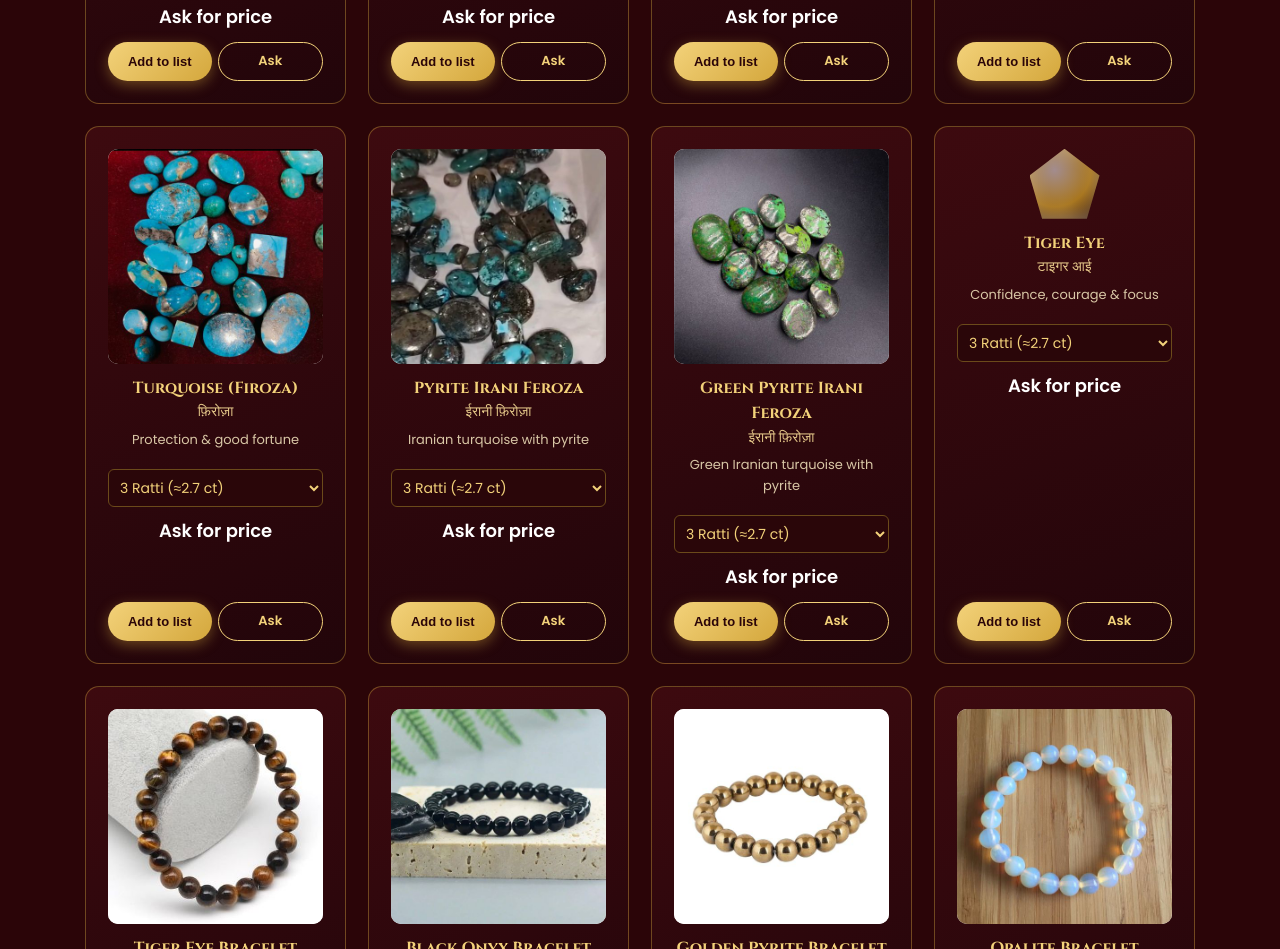
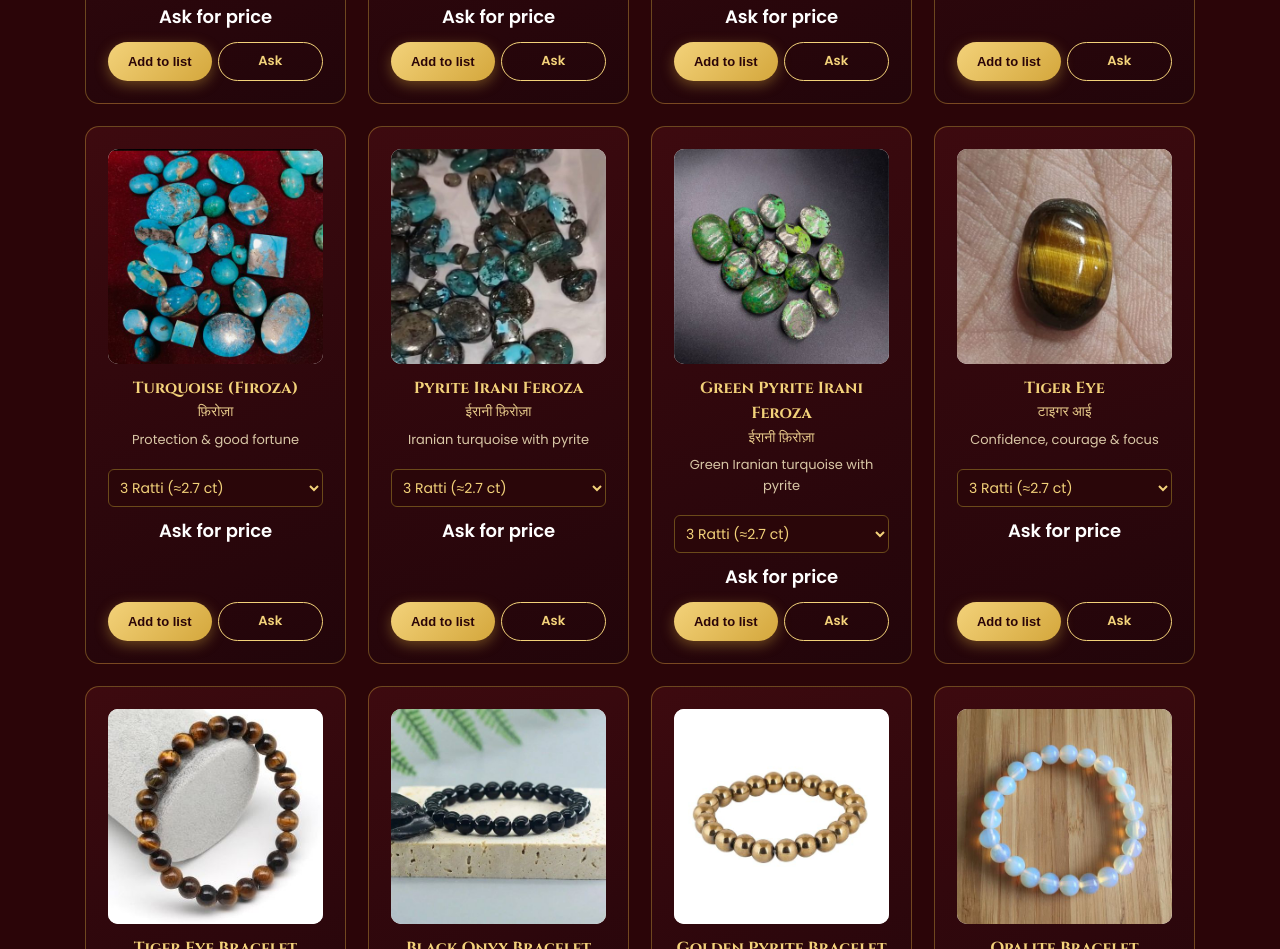
Before and after one commit to Vivek-tech-sawariyasethkreation/Vivek-tech-sawariyasethkreation.github.io, a plain HTML site: page index.html in a window 1280 px wide. Shown: the part 4839-5788 px from the top of the page. Drawn offline with Linux system fonts and the light colour scheme; a web font is replaced by a local one.

Commit message:
Add files via upload

```diff
--- a/index.html
+++ b/index.html
@@ -355,7 +355,7 @@ const GEMS=[
  {n:"Turquoise (Firoza)",h:"फ़िरोज़ा",d:"Protection & good fortune",c:"#3cc2bd",img:"img/gem-turquoise-firoza.jpg"},
  {n:"Pyrite Irani Feroza",h:"ईरानी फ़िरोज़ा",d:"Iranian turquoise with pyrite",c:"#2f8f9a",img:"img/gem-pyrite-irani-feroza.jpg"},
  {n:"Green Pyrite Irani Feroza",h:"ईरानी फ़िरोज़ा",d:"Green Iranian turquoise with pyrite",c:"#2e8b3a",img:"img/gem-green-pyrite-irani-feroza.jpg"},
- {n:"Tiger Eye",h:"टाइगर आई",d:"Confidence, courage & focus",c:"#a8761f"}
+ {n:"Tiger Eye",h:"टाइगर आई",d:"Confidence, courage & focus",c:"#a8761f",img:"img/gem-tiger-eye.jpg"}
 ].map(g=>({...g,cat:"Gemstones",ratti:1}));
 const slug=x=>x.toLowerCase().replace(/[^a-z0-9]+/g,'-').replace(/^-|-$/g,'');
 /* [category, details, name suffix, [names]] – photo file = img/<name-as-slug>.jpg */
```
